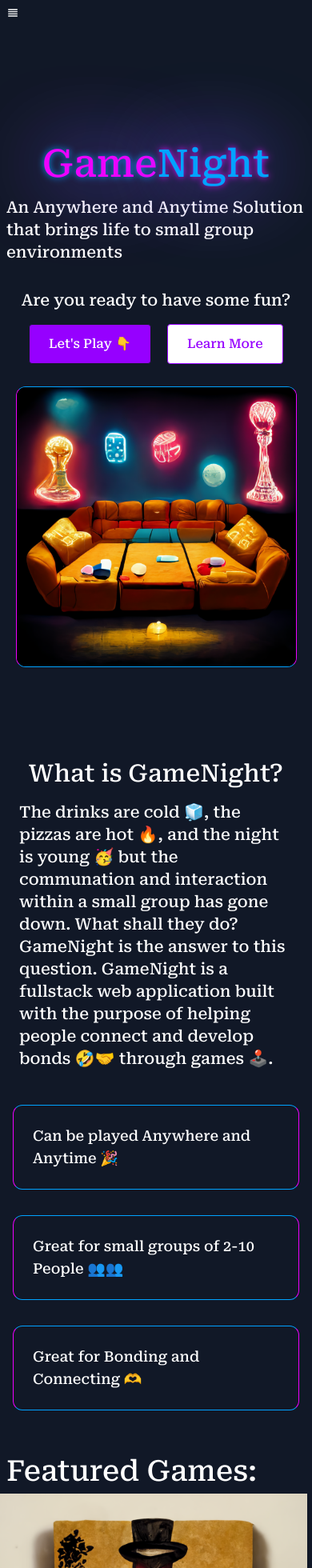
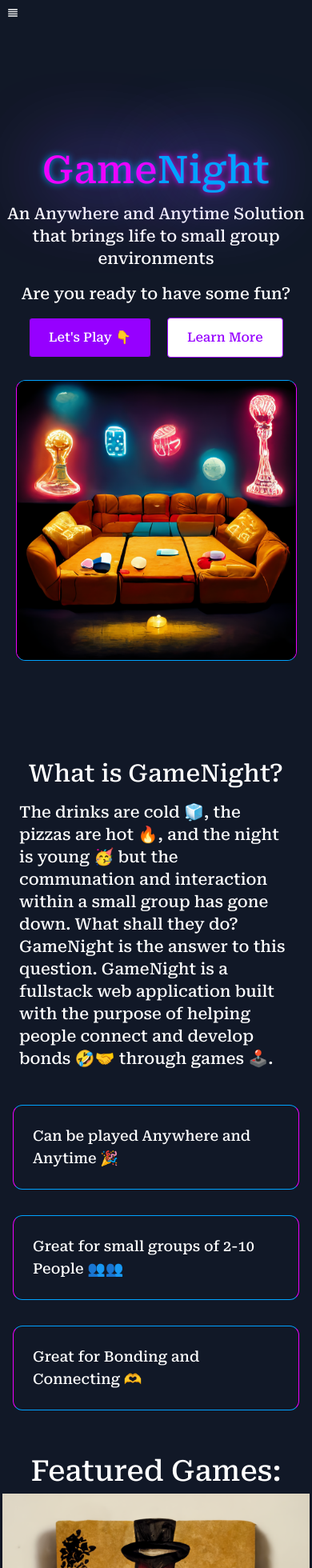
Before and after one commit to snipergz/GameNight, a React (Create React App) app in the folder frontend/: page / in a window 390 px wide. Shown: the top 1960 px of the page at 80% size. Built offline with nearby package versions, Linux system fonts and the light colour scheme.

Commit message:
responsiveness addressed

```diff
--- a/frontend/src/components/Home/Games.jsx
+++ b/frontend/src/components/Home/Games.jsx
@@ -5,8 +5,8 @@ import mafiaCard1 from "../../assets/Mafia/mafia-card-1.jpg";
 const Games = () => {
   return (
     <section id="games" className="container mx-auto lg:p-4 my-auto md:mt-20">
-      <h1 className="text-4xl p-2 text-white">Featured Games:</h1>
-      <div className="grid md:grid-cols-3 max-w-[1240px] m-auto text-dark gap-8 sm:gap-2 ">
+      <h1 className="text-4xl p-2 text-center text-white">Featured Games:</h1>
+      <div className="grid justify-center md:grid-cols-3 max-w-[1240px] m-auto text-dark md:p-2 gap-8 sm:gap-2 ">
         <div className="flex flex-col rounded-lg shadow-lg bg-white max-w-sm">
           <img src={mafiaCard1} alt="" />
           <div className="p-4">
@@ -44,7 +44,7 @@ const Games = () => {
         <div className="flex flex-col rounded-lg shadow-lg bg-white max-w-sm">
           <img src={mafiaCard1} alt="" />
           <div className="p-4">
-            <h3 className="text-2xl">Mafia</h3>
+            <h3 className="text-2xl">Mystery</h3>
             <p className="mb-4">
               Lorem ipsum dolor, sit amet consectetur adipisicing elit. Omnis,
               voluptatibus nemo iste quia delectus tenetur expedita atque
--- a/frontend/src/components/Home/Hero.jsx
+++ b/frontend/src/components/Home/Hero.jsx
@@ -5,7 +5,7 @@ const Hero = () => {
   return (
     <div className="w-full h-screen flex flex-col justify-between mt-[65px] md:mt-0">
       <div className="grid md:grid-cols-2 max-w-[1240px] m-auto">
-        <div className="flex flex-col justify-center items-center xl:items-start w-full px-2 py-2 mb-5 sm:m-none">
+        <div className="flex flex-col justify-center items-center xl:items-start w-full px-2 lg:ml-5 py-2 mb-5 sm:m-none">
           <h1 className="text-5xl lg:text-6xl font-navFontRS">
             <span className="text-neonPink leading-3 outline-none drop-shadow-titleLeft ">
               Game
@@ -14,13 +14,16 @@ const Hero = () => {
               Night
             </span>
           </h1>
-          <h2 className="text-white text-xl lg:text-2xl my-4">
-            An Anywhere and Anytime Solution that brings life to small group
-            environments
-          </h2>
-          <h2 className="text-white text-xl lg:text-3xl my-4">
-            Are you ready to have some fun?
-          </h2>
+          <div className="md:ml-auto xl:ml-auto text-xl w-full text-center">
+            <h2 className="text-white lg:text-left lg:text-2xl my-4">
+              An Anywhere and Anytime Solution that brings life to small group
+              environments
+            </h2>
+            <h2 className="text-white lg:text-left lg:text-3xl my-4">
+              Are you ready to have some fun?
+            </h2>
+          </div>
+
           <div className="flex flex-row gap-5 w-full justify-center xl:justify-start">
             <a
               className="bg-darkPurple text-white py-3 px-6 min-w-[145px] border border-navy rounded"
```
